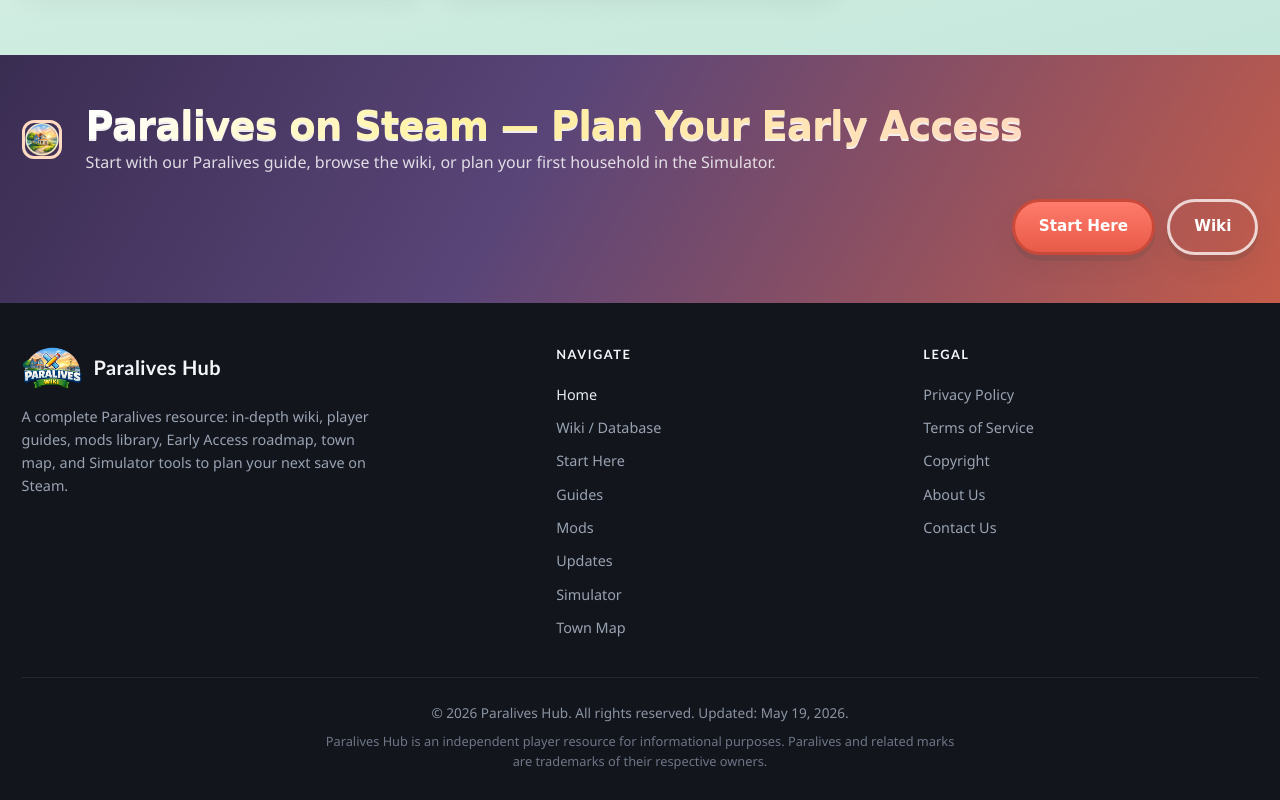
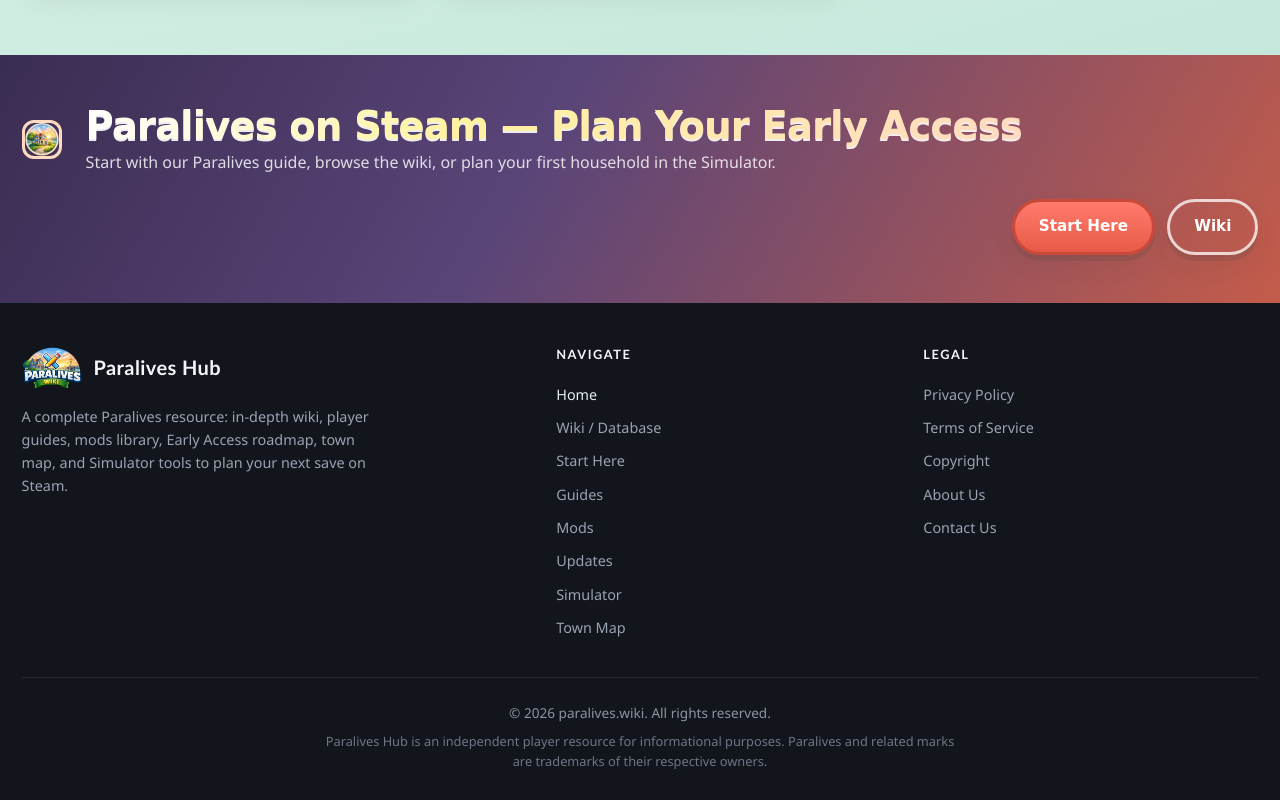
Before and after one commit to wanghuan072/paralives, a Vue app in the folder paralives-web/: page / in a window 1280 px wide. Shown: the part 6305-7105 px from the top of the page. Built offline with nearby package versions, Linux system fonts and the light colour scheme.

Commit message:
修改底部

```diff
--- a/paralives-web/src/components/AppFooter.vue
+++ b/paralives-web/src/components/AppFooter.vue
@@ -44,8 +44,7 @@
 
       <div class="footer-bottom">
         <p class="footer-copy">
-          &copy; {{ year }} Paralives Hub. All rights reserved. Updated:
-          <time datetime="2026-05-19">May 19, 2026</time>.
+          &copy; {{ year }} paralives.wiki. All rights reserved.
         </p>
         <p class="footer-disclaimer">
           Paralives Hub is an independent player resource for informational purposes. Paralives and
```
